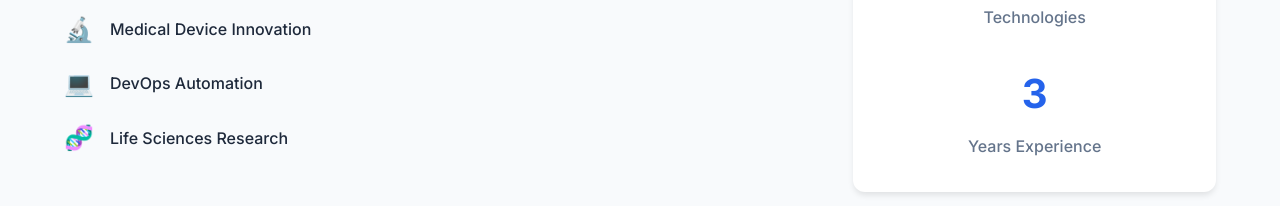
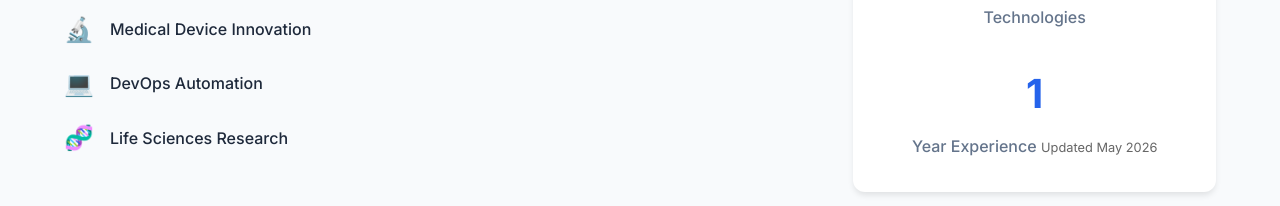
Before and after one commit to Upshivam786/portfolio, a plain HTML site: page index.html in a window 1280 px wide. Shown: the part 1221-1427 px from the top of the page. Drawn offline with Linux system fonts and the light colour scheme; no server answers.

```diff
--- a/index.html
+++ b/index.html
@@ -110,8 +110,9 @@
                             <span class="stat-label">Technologies</span>
                         </div>
                         <div class="stat-item">
-                            <span class="stat-number" data-target="3">0</span>
-                            <span class="stat-label">Years Experience</span>
+                            <span class="stat-number" data-target="1">1</span>
+                            <span class="stat-label">Year Experience</span>
+                            <small style="color: #666; font-size: 0.8rem;">Updated May 2026</small>
                         </div>
                     </div>
                 </div>
```
